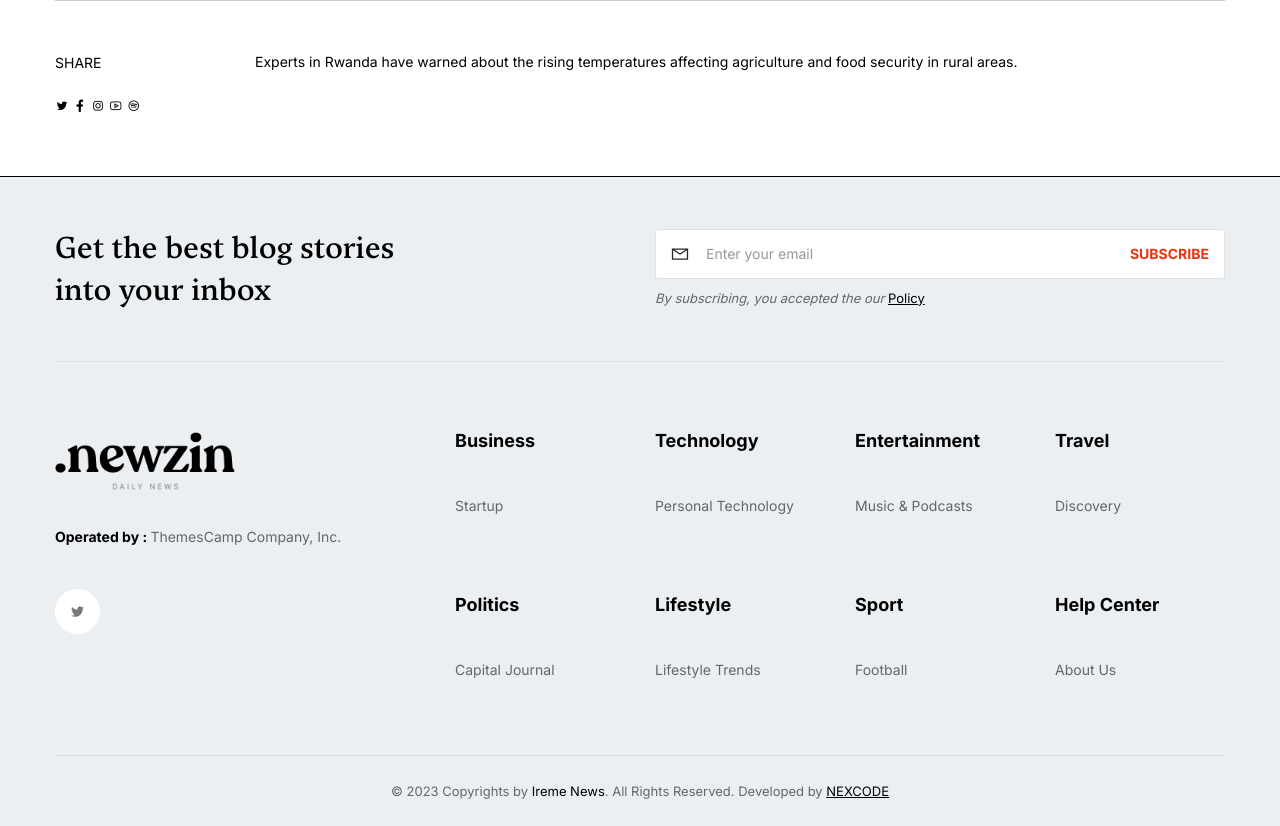
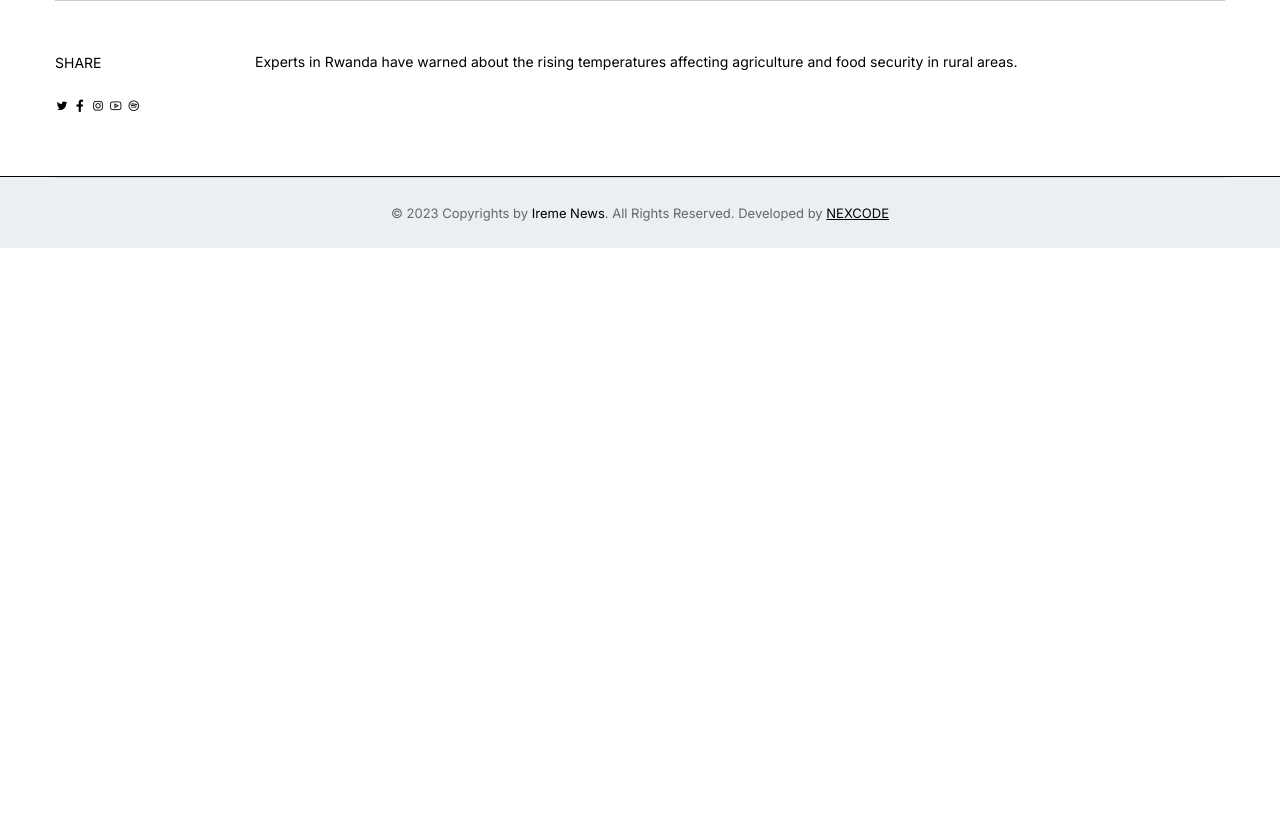
Before and after one commit to kajugadaniels/django-blog-app, a Django app: a page that uses templates/components/footer.html in a window 1280 px wide. Shown: the part 1151-1977 px from the top of the page. After the commit the page ends 1399 px from the top, so only its background shows below. Run offline with Django 5.2, Linux system fonts and the light colour scheme; data comes from the database, SQL or seed files in the repository; grey boxes labelled with a size stand in for pictures from a placeholder-image service; data that the repository does not hold is empty; some libraries are stand-ins or nearby versions.

Commit message:
New changes

```diff
--- a/templates/components/footer.html
+++ b/templates/components/footer.html
@@ -1,6 +1,6 @@
 <footer class="footer-style1">
     <div class="container">
-        <div class="tc-subscribe-style1">
+        {% comment %} <div class="tc-subscribe-style1">
             <div class="row justify-content-between align-items-center">
                 <div class="col-lg-4">
                     <div class="sub-info">
@@ -21,9 +21,9 @@
                     </div>
                 </div>
             </div>
-        </div>
+        </div> {% endcomment %}
 
-        <div class="content">
+        {% comment %} <div class="content">
             <div class="row gx-lg-5">
                 <div class="col-lg-4">
                     <div class="info">
@@ -117,7 +117,7 @@
                     </div>
                 </div>
             </div>
-        </div>
+        </div> {% endcomment %}
 
         <div class="foot text-center py-4 border-1 border-top brd-gray">
             <p class="fsz-13px color-666">
```
